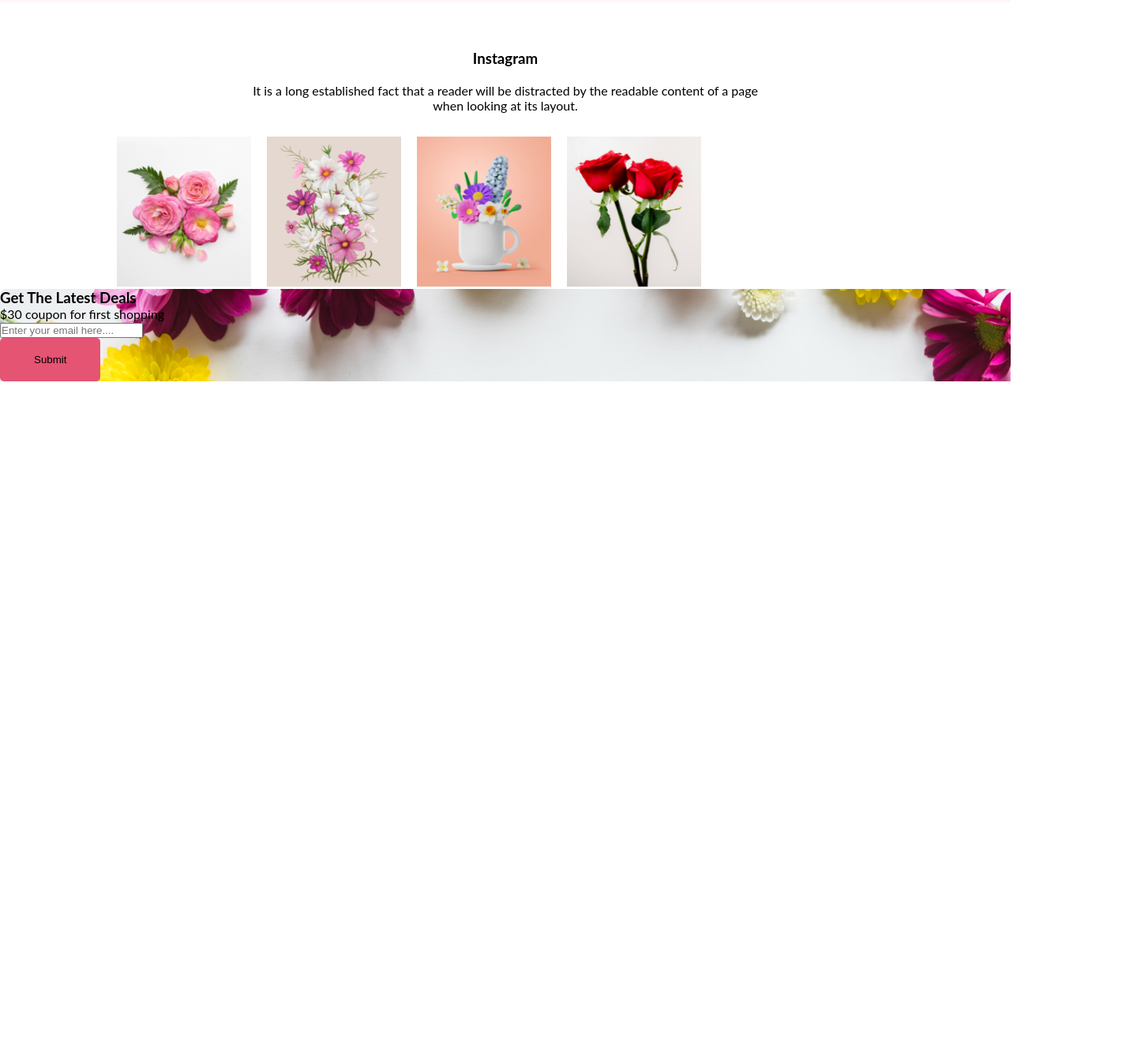
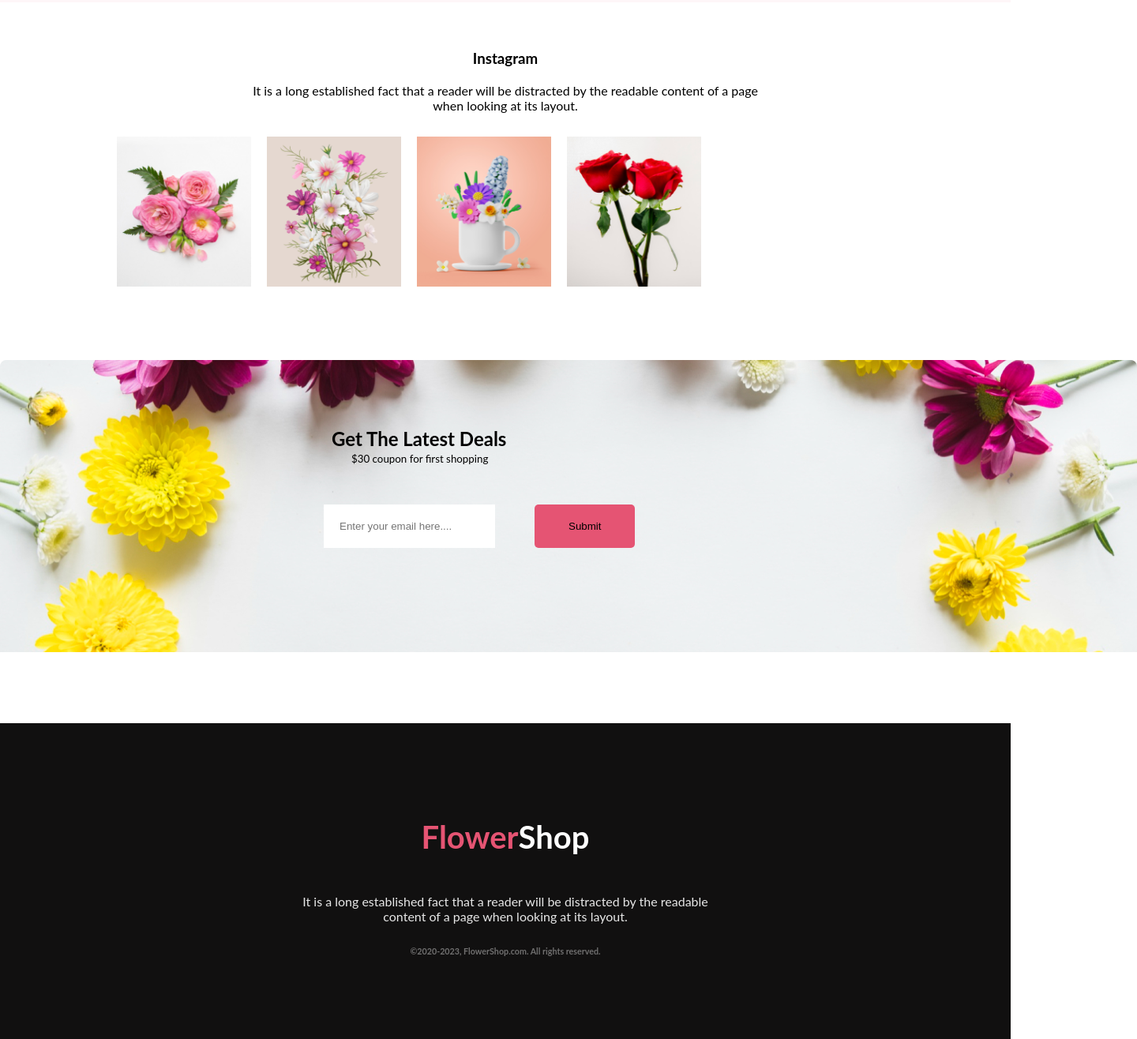
Before and after one commit to rockyhaque/flowerShop, a plain HTML site: page index.html in a window 1280 px wide. Shown: the part 1627-2943 px from the top of the page at 79% size, 1440 px wide, since content can reach past the window. Before the commit the page ends 2110 px from the top, so only its background shows below. Drawn offline with Linux system fonts and the light colour scheme.

Commit message:
footer added

```diff
--- a/index.html
+++ b/index.html
@@ -99,7 +99,7 @@
         <div class="discount-section">
             <div class="discount-text">
                 <div class="discount-title">
-                    <h3>Hot Deal ! Sale Up To 25% <span class="discount-span">Off</span></h3>
+                    <h3>Hot Deal ! Sale Up To 25% <span class="primary-span">Off</span></h3>
                 </div>
                 <div class="discount-description">
                     <p>It is a long established fact that a reader will be distracted by the readable content of a page when looking at its layout.</p>
@@ -145,17 +145,19 @@
             <div class="form-container-img">
                 <div class="form-info">
                     <div class="form-title">
-                        <h3 class="form-title-text">Get The Latest Deals</h3>
+                        <h2 class="form-title-text">Get The Latest Deals</h2>
                     </div>
                     <div class="form-description">
-                        <p class="form-description-text">$30 coupon for first shopping</p>
+                        <p class="form-description-text"><small>$30 coupon for first shopping</small></p>
                     </div>
                 </div>
                 <div class="user-input">
-                    <input type="text" id="" name="" placeholder="Enter your email here....">
-                </div>
-                <div class="submit-btn">
-                    <button class="btn">Submit</button>
+                    <div class="input">
+                        <input type="text" id="" name="" placeholder="Enter your email here....">
+                    </div>
+                    <div class="submit-btn">
+                        <button class="btn">Submit</button>
+                    </div>
                 </div>
             </div>
         </div>
@@ -163,7 +165,19 @@
     </main>
 
     <footer>
-
+        <div class="footer-section">
+            <div class="footer-info">
+                <div class="footer-title">
+                    <h1><span class="primary-span">Flower</span><span class="secondary-span">Shop</span></h1>
+                </div>
+                <div class="footer-description">
+                    <p>It is a long established fact that a reader will be distracted by the readable <br> content of a page when looking at its layout.</p>
+                </div>
+                <div class="copyright">
+                    <h6>&copy;2020-2023, FlowerShop.com. All rights reserved. </h6>
+                </div>
+            </div>
+        </div>
     </footer>
 </body>
 </html>
--- a/style.css
+++ b/style.css
@@ -157,7 +157,7 @@ body{
 
 /* This is Discount Section  */
 
-.discount-span{
+.primary-span{
     color: #E55473;
 }
 
@@ -238,4 +238,89 @@ body{
 
 .form-container-img{
     background-image: url('./Flower-Asset/Rectangle\ 9.png');
+    background-repeat: no-repeat;
+    background-size: cover;
+    width: 1440px;
+    height: 370px;
+    margin: 90px 0px;
+
+
 }
+
+
+.user-input{
+    display: flex;
+    width: 50%;
+    margin: auto;
+    align-items: center;
+}
+
+.form-info{
+    width: 50%;
+    margin: 30px auto;
+    align-items: center;
+    padding: 85px 10px 0px 10px;
+    /* text-align: center; */
+
+}
+
+.form-description{
+    display: flex;
+    width: 100%;
+    margin: auto;
+}
+
+.form-description-text{
+    padding-left: 75px;
+
+}
+
+.form-title-text{
+    padding-left: 50px;
+}
+
+.input{
+    padding: 20px 50px;
+}
+
+input[type=text]{
+    border: none;
+    padding: 20px;
+}
+
+/* This is Footer Section  */
+
+.footer-section{
+    width: 100%;
+    height: 400px;
+    background: #111010;
+    margin: auto;
+
+}
+
+.footer-info{
+    width: 80%;
+    margin: auto;
+    padding: 100px ;
+    text-align: center;
+}
+
+.footer-title{
+    font-size: 20px;
+    font-weight: 800;
+    padding: 20px 0px;
+
+}
+
+.footer-description{
+    color: rgba(255, 255, 255, 0.90);
+    padding: 28px 0px;
+}
+
+.secondary-span{
+    color: rgba(255, 255, 255, 1);
+}
+
+.copyright{
+    color: rgba(255, 255, 255, 0.40);
+}
```
